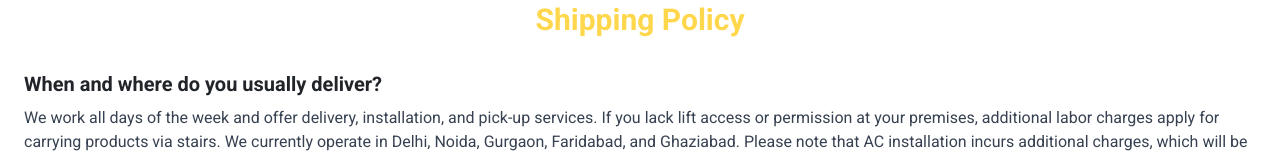
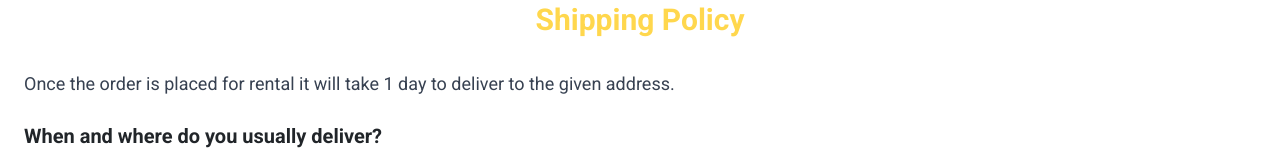
Before and after one commit to TruwixTech/RM-Rental-Frontend, a React (Vite) app: page /shipping in a window 1280 px wide. Shown: the part 208-365 px from the top of the page. Built offline with nearby package versions, Linux system fonts and the light colour scheme; no server answers; a small style sheet from the web is missing.

Commit message:
add some lines in shippping and returns

```diff
--- a/src/pages/Returns.jsx
+++ b/src/pages/Returns.jsx
@@ -4,7 +4,7 @@ const Returns = () => {
   return (
     <div className="container mx-auto py-12 px-4">
       <h1 className="text-3xl font-bold mb-8 text-center text-[#ffd74d]">Cancellation, Return & Replacement Policy</h1>
-
+      <p className='text-gray-700 mb-4 text-lg'>Once the refund is approved it will take 3-5 days to credit to the original payment method.</p>
       <section className="mb-8">
         <h2 className="text-2xl font-semibold mb-4">Replacement</h2>
         <p className="text-gray-700 mb-2">We are happy to offer a replacement if:</p>
--- a/src/pages/ShippingPolicy.jsx
+++ b/src/pages/ShippingPolicy.jsx
@@ -4,6 +4,7 @@ const ShippingPolicy = () => {
   return (
     <div className="container mx-auto py-12 px-4">
       <h1 className="text-3xl font-bold mb-8 text-center text-[#ffd74d]">Shipping Policy</h1>
+      <p className='text-gray-700 mb-4 text-lg'>Once the order is placed for rental it will take 1 day to deliver to the given address.</p>
       <section className="mb-8">
         <h2 className="text-xl font-semibold mb-2">When and where do you usually deliver?</h2>
         <p className="text-gray-700">
```
